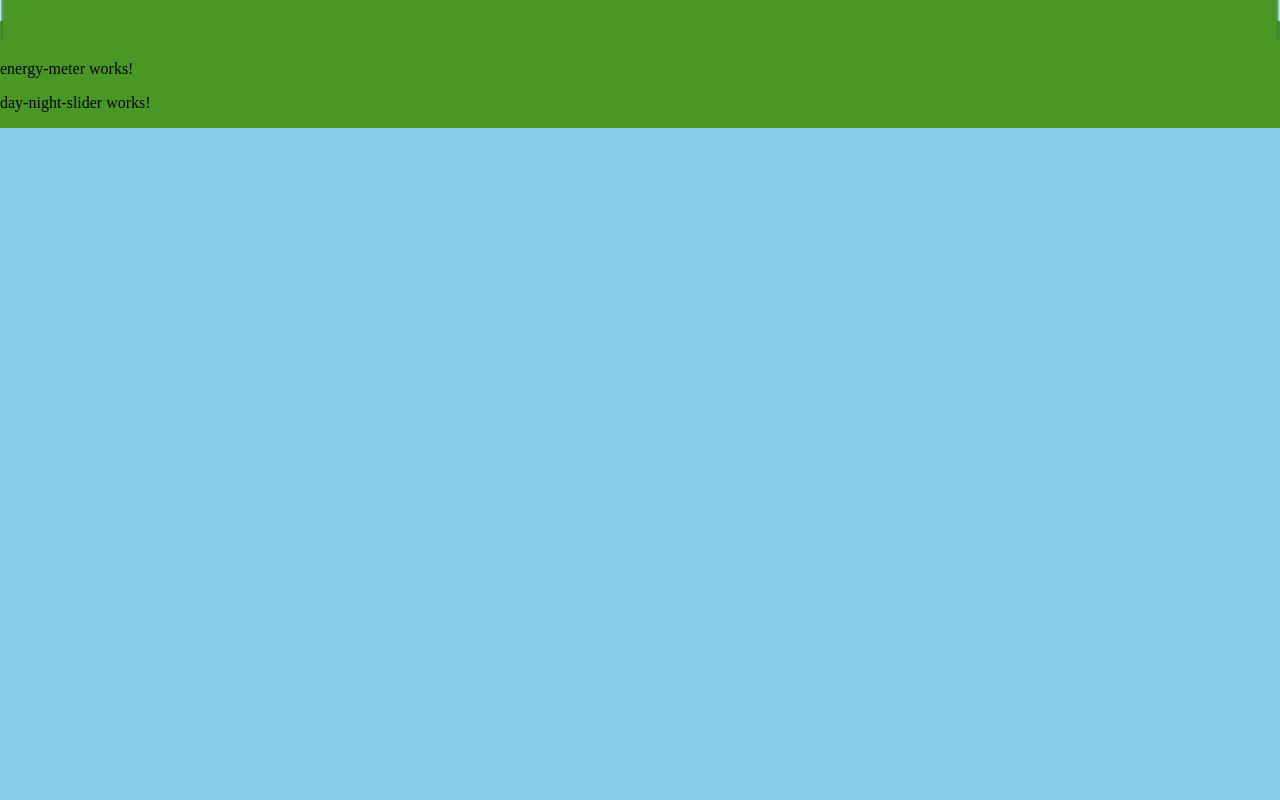
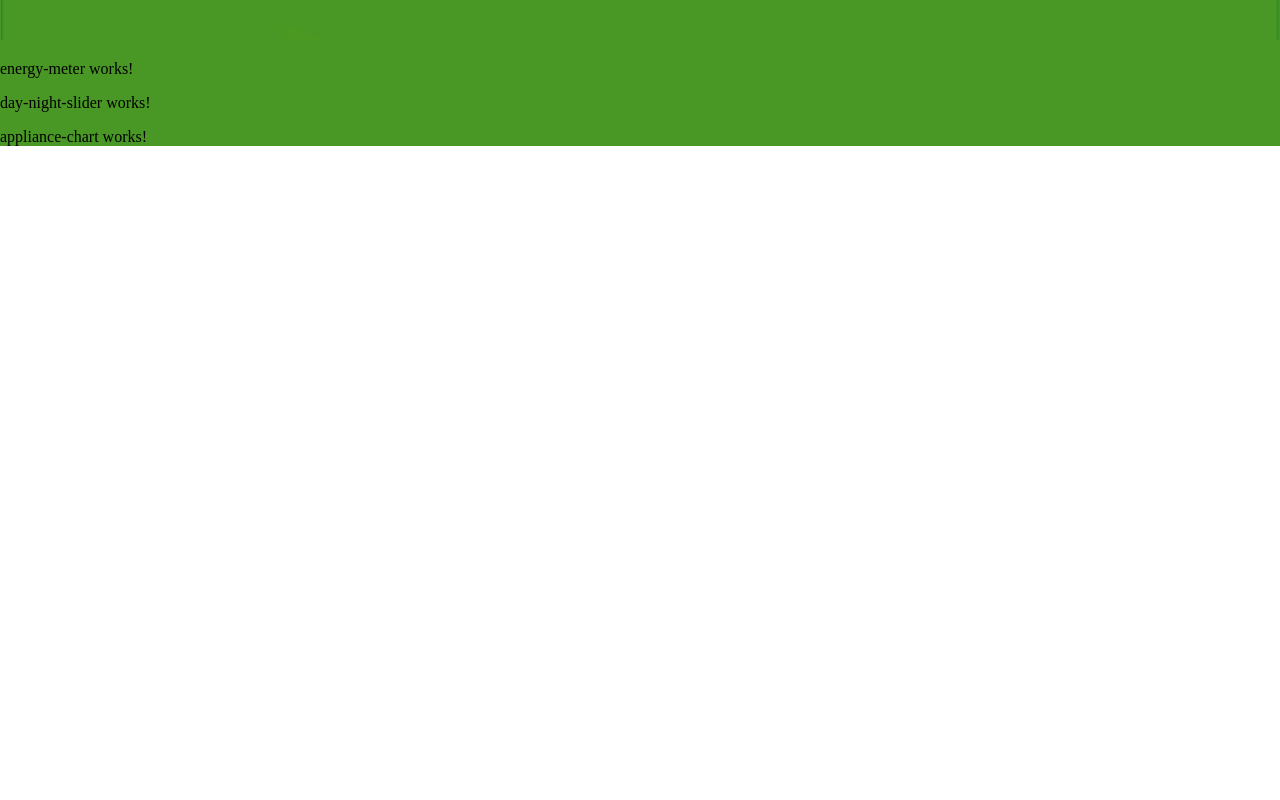
Before and after one commit to HACC2024/Watt-Patrol, an Angular app: page / in a window 1280 px wide. Shown: the part 920-1720 px from the top of the page. After the commit the page ends 1082 px from the top, so only its background shows below. Built offline with nearby package versions, Linux system fonts and the light colour scheme; what @angular-slider/ngx-slider would draw is missing.

Commit message:
removed bug with screen

```diff
--- a/src/app/day-night-slider/day-night-slider.component.html
+++ b/src/app/day-night-slider/day-night-slider.component.html
@@ -1,6 +1,5 @@
 <p>day-night-slider works!</p>
-<!-- <div [ngClass]="getTimeOfDayClass()" class="screen"> -->
-<div [ngClass]="getTimeOfDayClass()" class="screen">
+<div [ngClass]="getTimeOfDayClass()">
     <div class="slider-wrapper">
         <div class="slider-layout" style="height: 550px">
             <div class="slider-container" style="height: 100%; display: flex; align-items: center;">
--- a/src/app/day-night-slider/day-night-slider.component.scss
+++ b/src/app/day-night-slider/day-night-slider.component.scss
@@ -1,68 +1,3 @@
-// .slider-wrapper {
-//     position: absolute;
-//     display: flex;
-//     flex-direction: row;
-//     left: 2%;
-//     top: 12%;
-// }
-
-// .slider-container {
-//     display: flex;
-//     align-items: center;
-//     position: relative;
-// }
-
-// .dnslider{
-//     height: 85%; // Take the full height of the container
-// }
-
-// .daytime-images {
-//     display: flex;
-//     flex-direction: column; // Stack the images vertically
-//     justify-content: space-between; // Evenly space the images along the height
-//     height: 100%; // Take the full height of the container
-//     position: absolute;
-//     top: 1%; // Align to the top of the container
-//     left: 75%; // Align to the left of the container
-//     right: 0; // Make sure it spans the full width of the container
-
-//     img {
-//         width: 50px; // Size the images
-//         height: auto; // Keep aspect ratio
-//     }
-// }
-
-// GPT
-
-.screen {
-    display: flex;
-    align-items: center;
-    justify-content: center;
-    height: 100vh;
-    transition: background-color 0.5s ease, color 0.5s ease;
-
-    &.day-mode {
-        background-color: #87ceeb; // Light blue for day
-        color: #000; // Dark text
-    }
-
-    &.evening-mode {
-        background-color: #ffcc66; // Warm orange for evening
-        color: #333; // Slightly darker text
-    }
-
-    &.night-mode {
-        background-color: #2c3e50; // Dark blue for night
-        color: #fff; // Light text
-    }
-}
-
-// .slider-wrapper {
-//     display: flex;
-//     justify-content: center;
-//     align-items: center;
-// }
-
 .slider-wrapper {
     position: absolute;
     display: flex;
@@ -71,13 +6,6 @@
     top: 12%;
 }
 
-
-// .slider-container {
-//     display: flex;
-//     align-items: center;
-//     gap: 30px;
-// }
-
 .slider-container {
     display: flex;
     align-items: center;
@@ -85,10 +13,6 @@
 }
 
 .daytime-images {
-    // position: relative;
-    // width: 200px; // Adjust as needed
-    // height: 200px; // Adjust as needed
-
     display: flex;
     flex-direction: column; // Stack the images vertically
     justify-content: space-between; // Evenly space the images along the height
@@ -98,16 +22,6 @@
     left: 75%; // Align to the left of the container
     right: 0; // Make sure it spans the full width of the container
 
-    // img {
-    //     position: absolute;
-    //     top: 0;
-    //     left: 0;
-    //     width: 100%;
-    //     height: 100%;
-    //     object-fit: cover;
-    //     opacity: 0;
-    //     transition: opacity 0.5s ease-in-out;
-    // }
     img {
         width: 50px; // Size the images
         height: auto; // Keep aspect ratio
```
